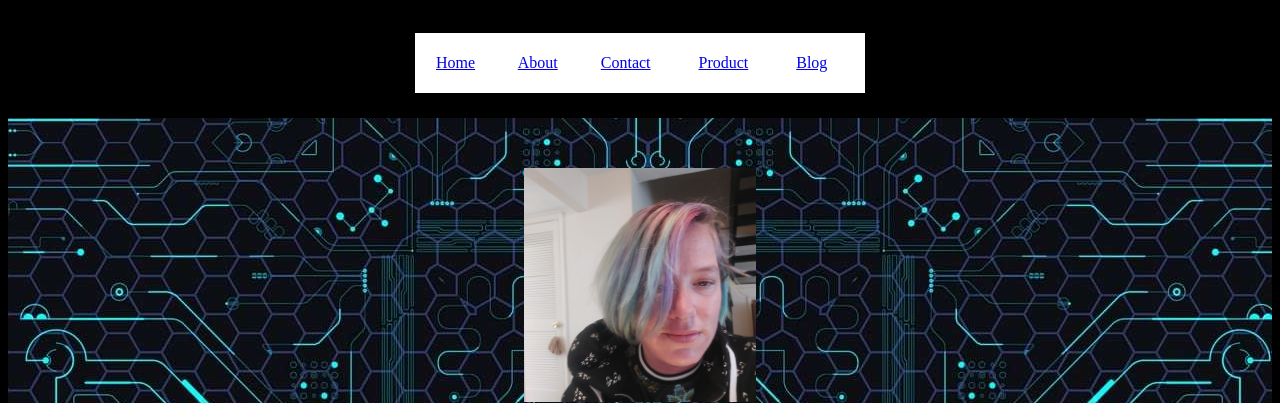
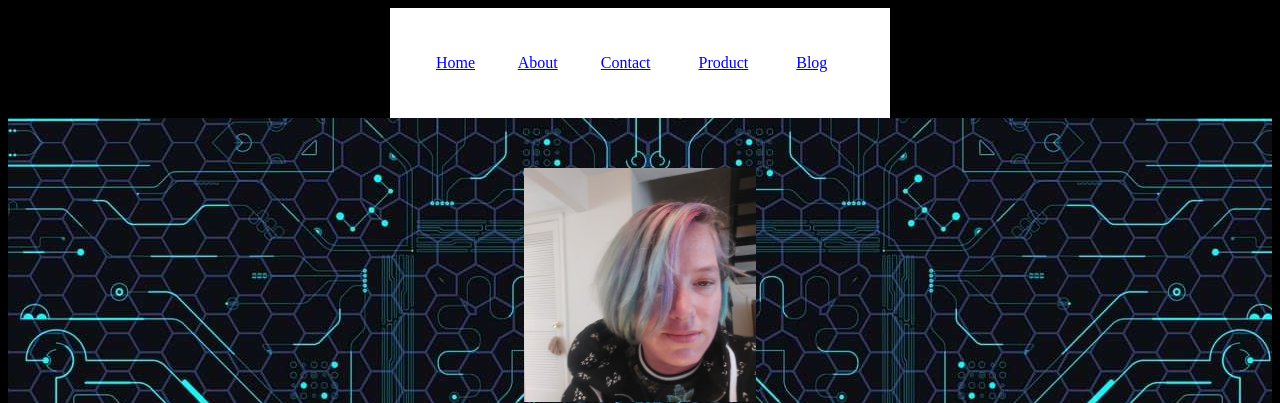
Before and after one commit to KrisWHayes/KrisWHayes.github.io, a plain HTML site: page index.html in a window 1280 px wide. Shown: the top 403 px of the page. Drawn offline with Linux system fonts and the light colour scheme.

Commit message:
Update index.html

```diff
--- a/index.html
+++ b/index.html
@@ -21,9 +21,10 @@
   background-color: #ffffff;
 
   border-width: 25px;
-  border-color: #000000;
+  border-color: #ffffff;
   border-style: solid;
   border-spacing: 20px;
+  border-collapse: separate;
   color: #000000;
   margin-left:auto;
   margin-right:auto;">
```
